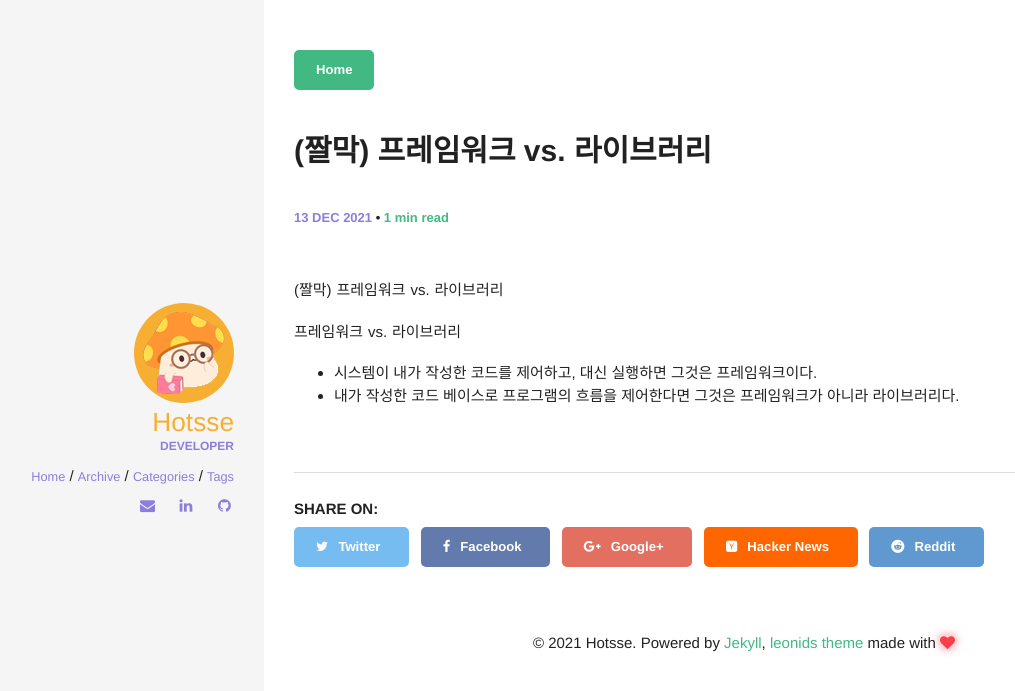
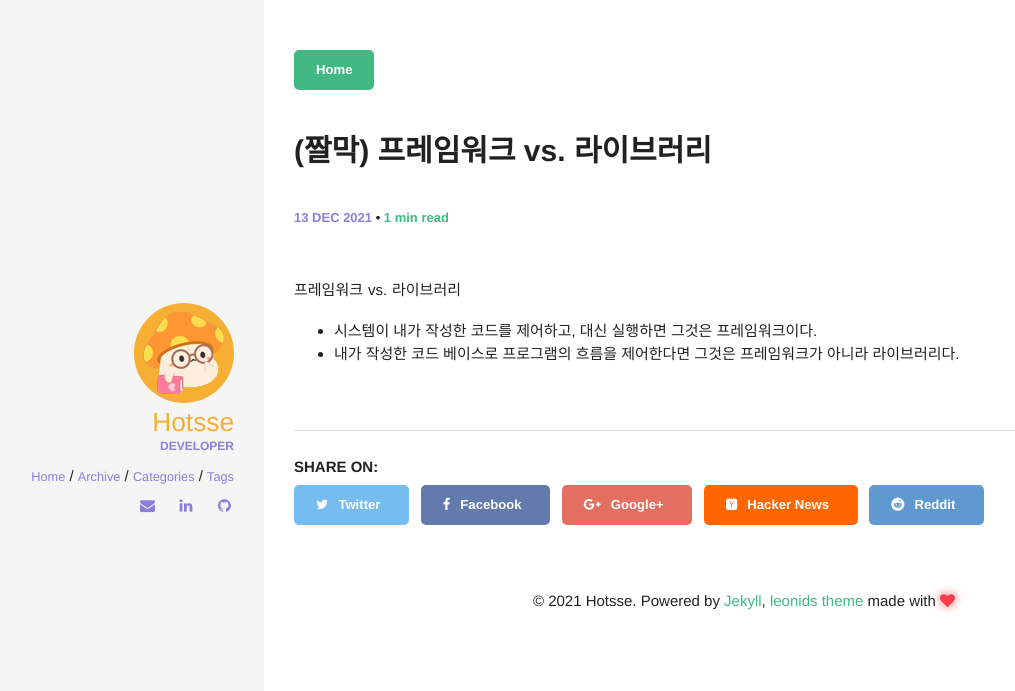
Before and after one commit to Hotsse/hotsse.github.io, a Jekyll site: the page built from _posts/2021-12-13-Spring (짤막) 프레임워크 vs. 라이브러리.md, in a window 1280 px wide. Shown: the top 691 px of the page, without its empty margins (56-1071 px from the left). Built offline with Jekyll 4.4.1, drawn with Linux system fonts in a browser that asks for light colours; comment, search, counter and statistics services are not loaded.

Commit message:
Update 2021-12-13-Spring (짤막) 프레임워크 vs. 라이브러리.md

```diff
--- a/_posts/2021-12-13-Spring (짤막) 프레임워크 vs. 라이브러리.md
+++ b/_posts/2021-12-13-Spring (짤막) 프레임워크 vs. 라이브러리.md
@@ -5,8 +5,6 @@ categories: [Spring]
 comments: true
 ---
 
-(짤막) 프레임워크 vs. 라이브러리
-
 프레임워크 vs. 라이브러리
 - 시스템이 내가 작성한 코드를 제어하고, 대신 실행하면 그것은 프레임워크이다.
 - 내가 작성한 코드 베이스로 프로그램의 흐름을 제어한다면 그것은 프레임워크가 아니라 라이브러리다.
```
